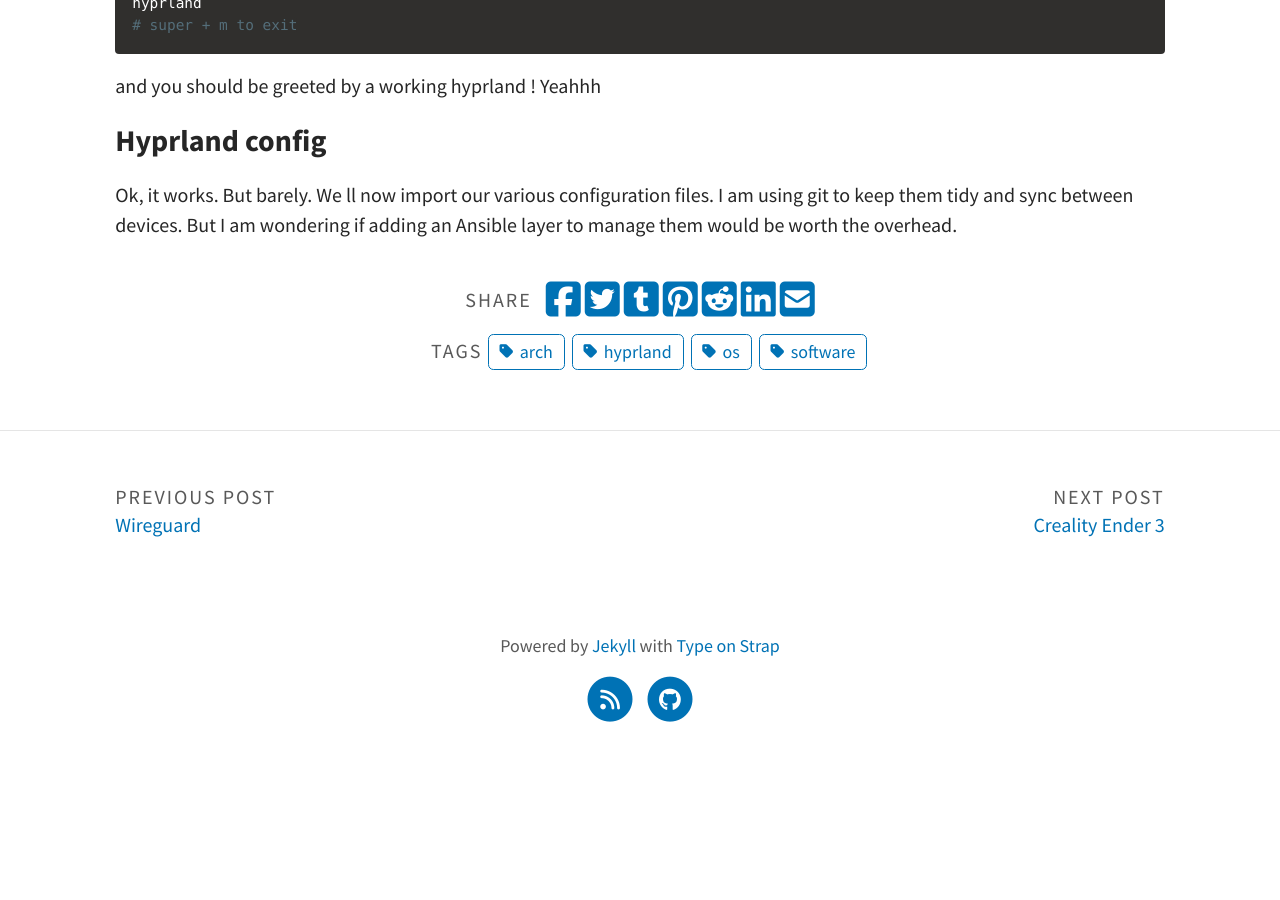
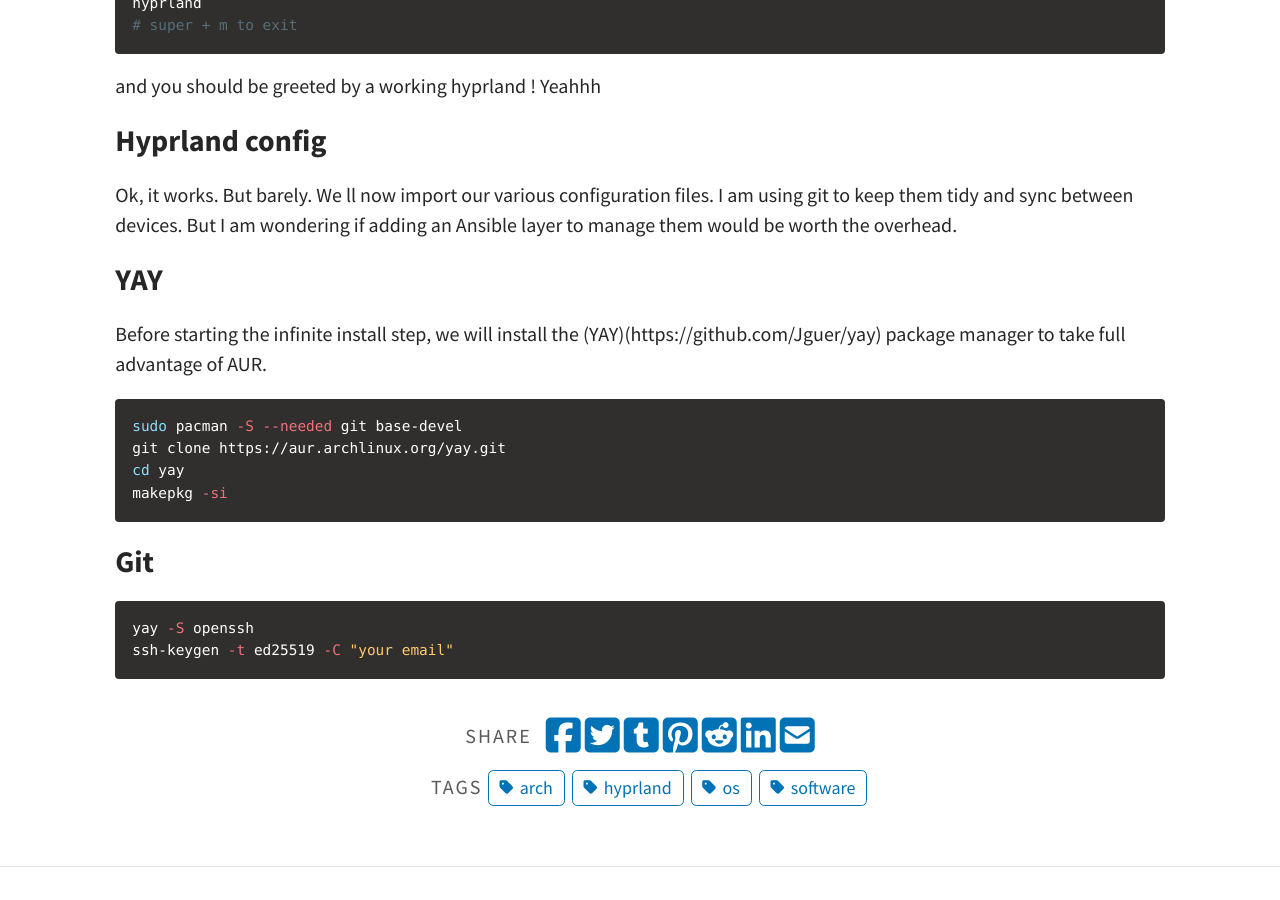
Before and after one commit to cristalcorp/cristalcorp.github.io, a Jekyll site: the page built from _posts/2024-12-14-Arch.md, in a window 1280 px wide and 900 px high, scrolled down 3611 px. Built offline with Jekyll 4.4.1, drawn with Linux system fonts in a browser that asks for light colours; a script that is not in the unit is left out; before the commit the page ends 4371 px from its top, so only the background shows below that.

Commit message:
arch - arch config

````diff
--- a/_posts/2024-12-14-Arch.md
+++ b/_posts/2024-12-14-Arch.md
@@ -84,3 +84,16 @@ hyprland
 and you should be greeted by a working hyprland ! Yeahhh
 ### Hyprland config
 Ok, it works. But barely. We ll now import our various configuration files. I am using git to keep them tidy and sync between devices. But I am wondering if adding an Ansible layer to manage them would be worth the overhead.
+### YAY
+Before starting the infinite install step, we will install the (YAY)(https://github.com/Jguer/yay) package manager to take full advantage of AUR.
+```bash
+sudo pacman -S --needed git base-devel
+git clone https://aur.archlinux.org/yay.git
+cd yay
+makepkg -si
+```
+### Git
+```bash
+yay -S openssh
+ssh-keygen -t ed25519 -C "your email"
+```
````
